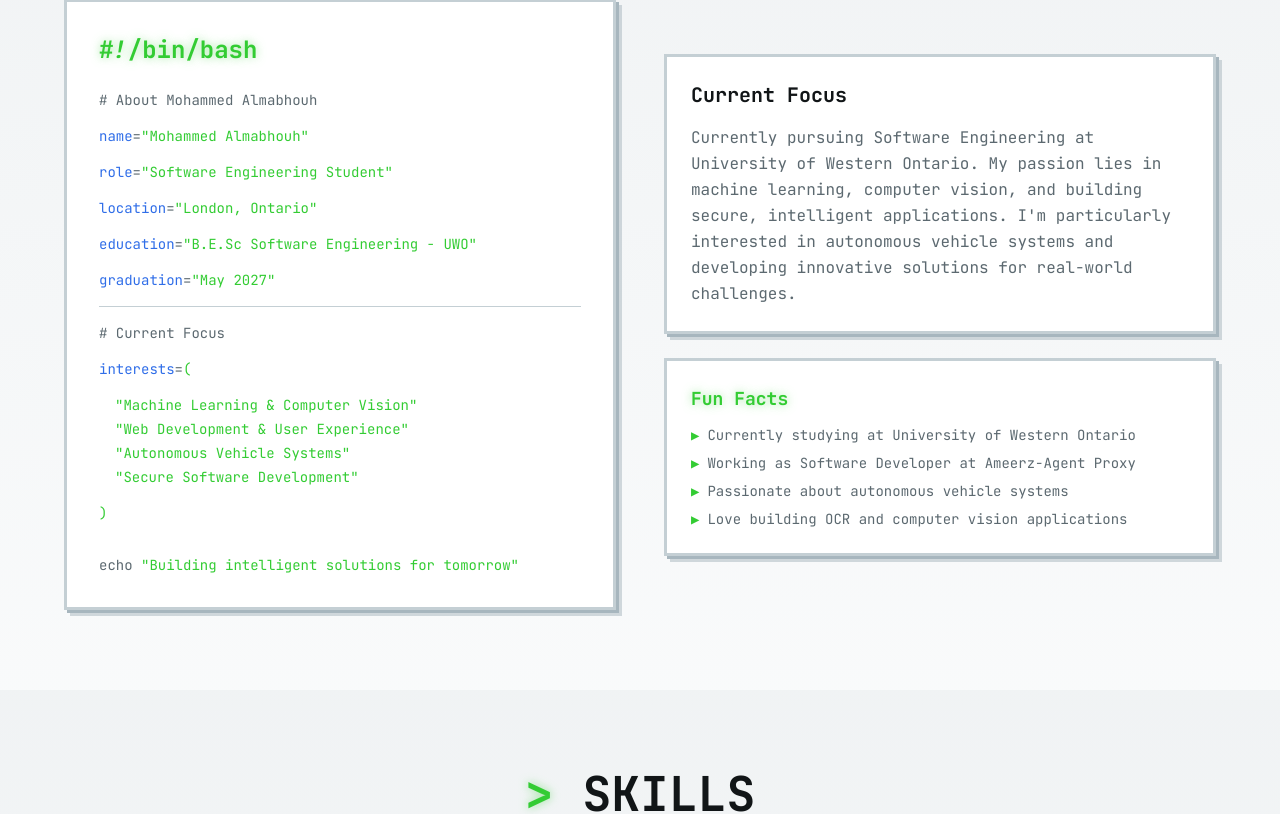
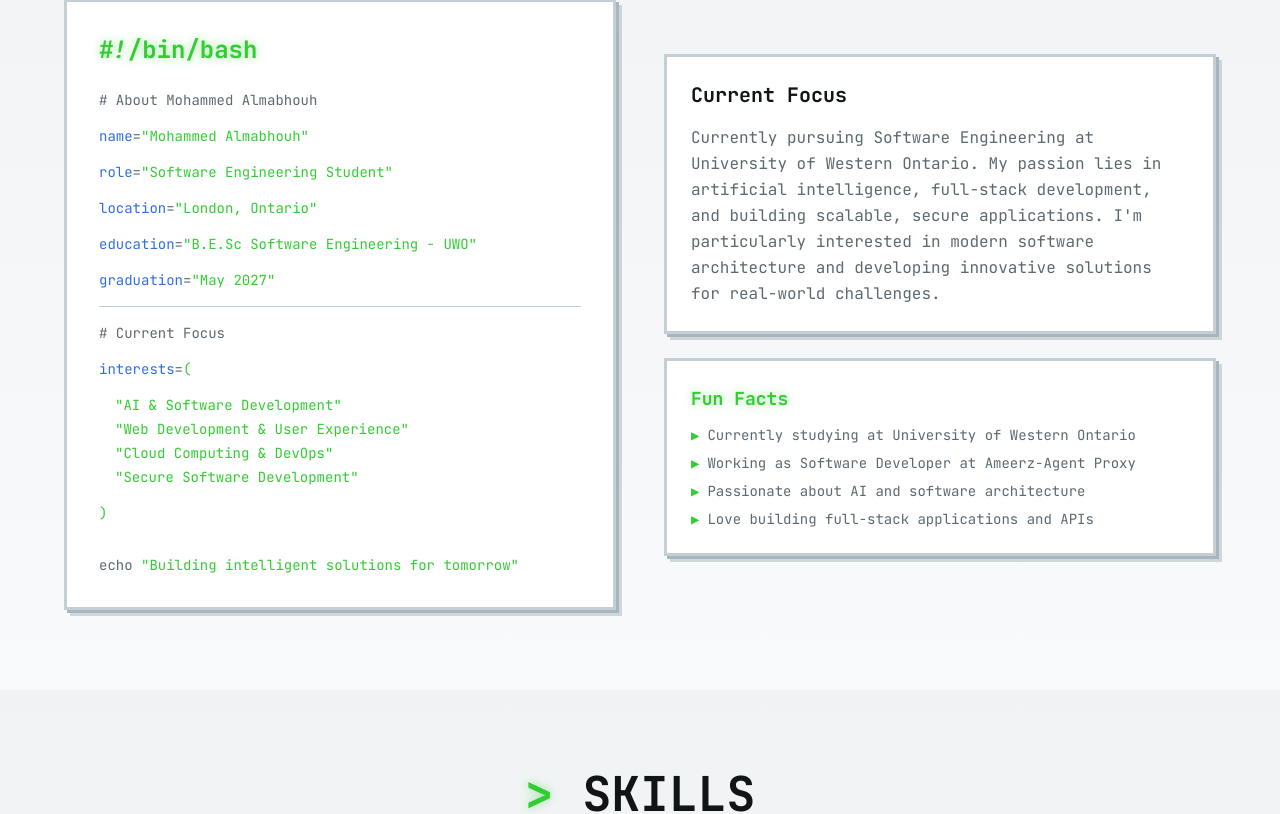
Before and after one commit to Almamoe/Mohammed-Almabhouh-Website1, a React (Vite) app: page / in a window 1280 px wide. Shown: the part 1299-2113 px from the top of the page. Built offline with nearby package versions, Linux system fonts and the light colour scheme.

Commit message:
Generalize website focus
Update the website's focus from machine learning and autonomous vehicles to general software engineering topics, including AI.

```diff
--- a/src/components/About.tsx
+++ b/src/components/About.tsx
@@ -61,9 +61,9 @@ export function About() {
                 </div>
 
                 <div className="ml-4 space-y-1">
-                  <div className="text-accent">"Machine Learning & Computer Vision"</div>
+                  <div className="text-accent">"AI & Software Development"</div>
                   <div className="text-accent">"Web Development & User Experience"</div>
-                  <div className="text-accent">"Autonomous Vehicle Systems"</div>
+                  <div className="text-accent">"Cloud Computing & DevOps"</div>
                   <div className="text-accent">"Secure Software Development"</div>
                 </div>
 
@@ -82,8 +82,8 @@ export function About() {
               <h3 className="text-xl font-bold font-mono mb-4">Current Focus</h3>
               <p className="text-muted-foreground leading-relaxed">
                 Currently pursuing Software Engineering at University of Western Ontario.
-                My passion lies in machine learning, computer vision, and building secure, intelligent applications.
-                I'm particularly interested in autonomous vehicle systems and developing innovative solutions for real-world challenges.
+                My passion lies in artificial intelligence, full-stack development, and building scalable, secure applications.
+                I'm particularly interested in modern software architecture and developing innovative solutions for real-world challenges.
               </p>
             </div>
 
@@ -100,11 +100,11 @@ export function About() {
                 </li>
                 <li className="flex items-center">
                   <span className="text-accent mr-2">▶</span>
-                  Passionate about autonomous vehicle systems
+                  Passionate about AI and software architecture
                 </li>
                 <li className="flex items-center">
                   <span className="text-accent mr-2">▶</span>
-                  Love building OCR and computer vision applications
+                  Love building full-stack applications and APIs
                 </li>
               </ul>
             </div>
--- a/src/components/Hero.tsx
+++ b/src/components/Hero.tsx
@@ -57,7 +57,7 @@ export function Hero() {
         <p className="text-lg md:text-xl text-muted-foreground font-mono mb-8 max-w-2xl mx-auto">
           &gt; Software Engineering student at University of Western Ontario
           <br />
-          &gt; Specializing in Python, JavaScript, and machine learning applications
+          &gt; Specializing in Python, JavaScript, and AI-powered applications
         </p>
 
         <div className="flex flex-wrap gap-4 justify-center">
--- a/src/components/Projects.tsx
+++ b/src/components/Projects.tsx
@@ -55,7 +55,7 @@ export function Projects() {
         </h2>
 
         <p className="text-center text-muted-foreground font-mono mb-12 text-lg">
-          Featured projects spanning machine learning, security, and web development
+          Featured projects spanning AI, security, and full-stack development
         </p>
 
         <div className="grid grid-cols-1 md:grid-cols-2 gap-8">
```
